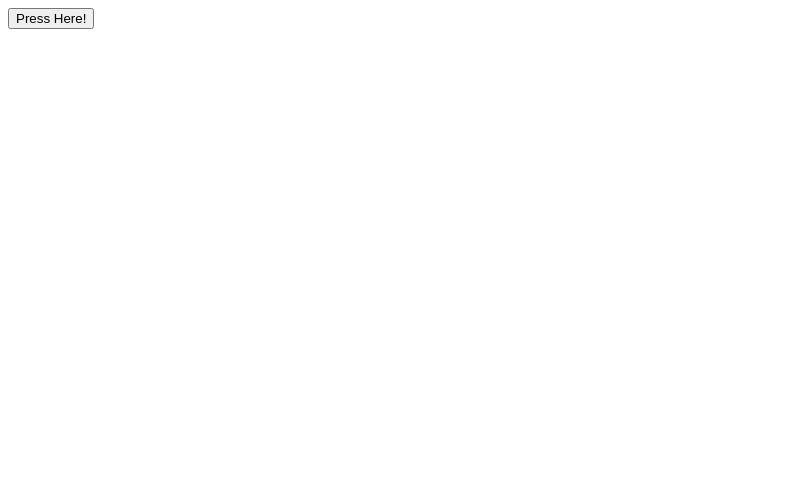
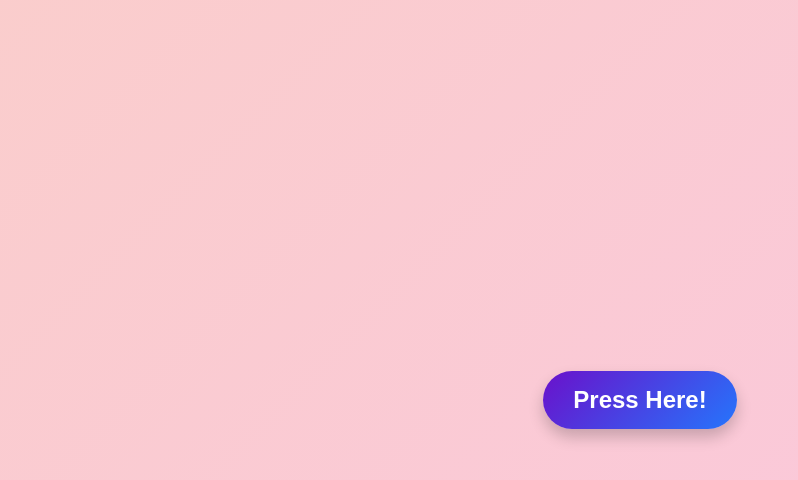
Before and after one commit to yaarieli/AI-Projects, a plain HTML site: page index.html in a window 1280 px wide. Shown: the whole page, without its empty margins (0-798 px from the left). Drawn offline with Linux system fonts and the light colour scheme.

Commit message:
Some site adjusments

```diff
--- a/index.html
+++ b/index.html
@@ -3,6 +3,7 @@
 <head>
     <meta charset="UTF-8">
     <meta name="viewport" content="width=device-width, initial-scale=1.0">
+    <link rel="stylesheet" href="style.css">
     <title>Document</title>
 </head>
 <body>
--- /dev/null
+++ b/style.css
@@ -0,0 +1,57 @@
+/* Center the body and set a cool background */
+body {
+    display: flex;
+    justify-content: center;
+    align-items: center;
+    height: 100vh;
+    margin: 0;
+    background: linear-gradient(135deg, #ff9a9e, #fad0c4, #fbc2eb);
+    background-size: 400% 400%;
+    animation: gradientAnimation 10s ease infinite;
+    font-family: 'Arial', sans-serif;
+}
+
+/* Cool button styling */
+.press-button {
+    background: linear-gradient(135deg, #6a11cb, #2575fc);
+    color: white;
+    font-size: 1.5rem;
+    font-weight: bold;
+    padding: 15px 30px;
+    border: none;
+    border-radius: 50px;
+    box-shadow: 0 8px 15px rgba(0, 0, 0, 0.2);
+    cursor: pointer;
+    transition: all 0.3s ease;
+}
+
+.press-button:hover {
+    transform: scale(1.1);
+    box-shadow: 0 12px 20px rgba(0, 0, 0, 0.3);
+    background: linear-gradient(135deg, #2575fc, #6a11cb);
+}
+
+.press-button:active {
+    transform: scale(0.95);
+    box-shadow: 0 4px 10px rgba(0, 0, 0, 0.2);
+}
+
+/* Animation for the background */
+@keyframes gradientAnimation {
+    0% {
+        background-position: 0% 50%;
+    }
+
+    50% {
+        background-position: 100% 50%;
+    }
+
+    100% {
+        background-position: 0% 50%;
+    }
+}
+
+/* Remove underline from link */
+#catFactLink {
+    text-decoration: none;
+}
```
Also changed, not shown: catFact/index.html (+2 -12 lines), catFact/script.js (+3 -7 lines), 1 other file.
